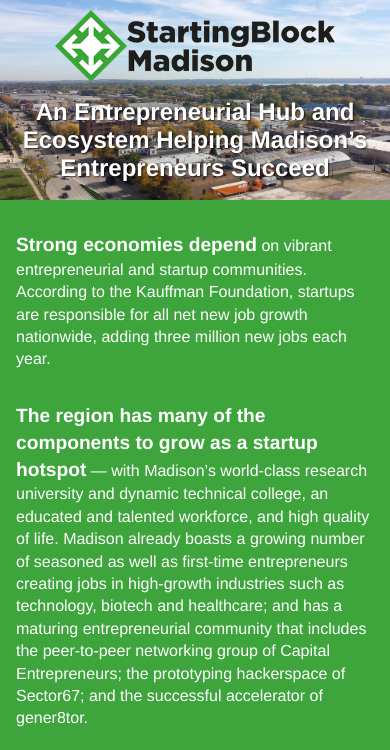
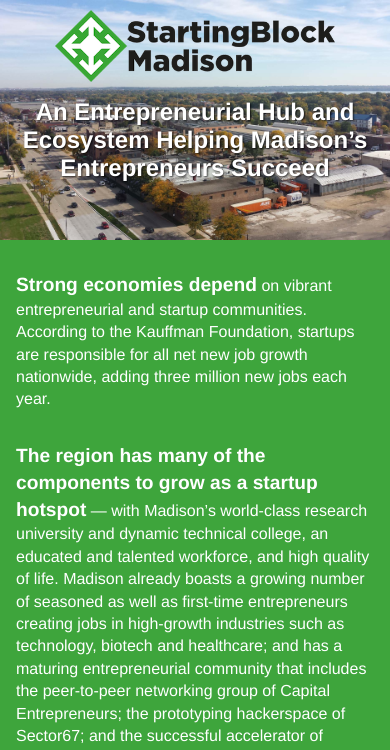
Before and after one commit to MadWorksCW/startingblock, a plain HTML site: page index.html in a window 390 px wide. Shown: the top 750 px of the page. Drawn offline with Linux system fonts and the light colour scheme.

Commit message:
force utf-8, add CNAME in case we switch to gh

```diff
--- a/index.css
+++ b/index.css
@@ -95,7 +95,7 @@ ul.green li {
 
 @media screen and (max-width: 480px) {
   .bg {
-    height: 200px;
+    height: 240px;
     padding-top: 0px;
   }
   .bg h2 {
--- a/index.html
+++ b/index.html
@@ -3,6 +3,7 @@
   <head>
     <title>Starting Block</title>
     <meta name="viewport" content="width=device-width, initial-scale=1.0">
+    <meta http-equiv="Content-Type" content="text/html; charset=utf-8">
     <link rel="stylesheet" type="text/css" href="index.css">
     <link rel="icon" type="image/png" href="favicon.png">
   </head>
```
Also changed, not shown: 1 other file.
